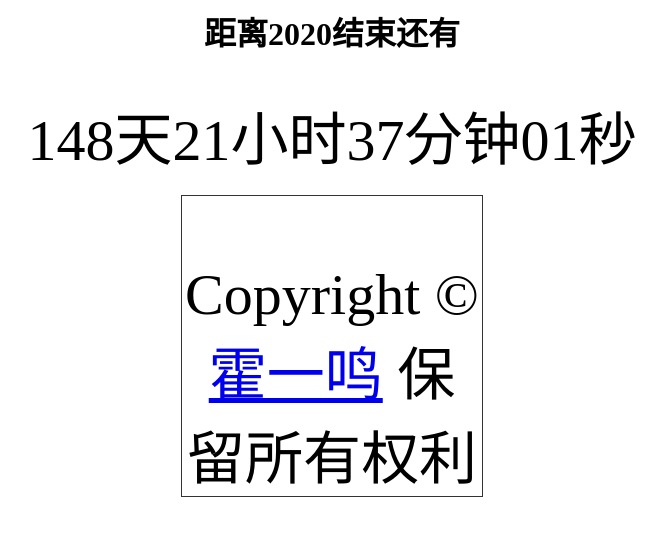
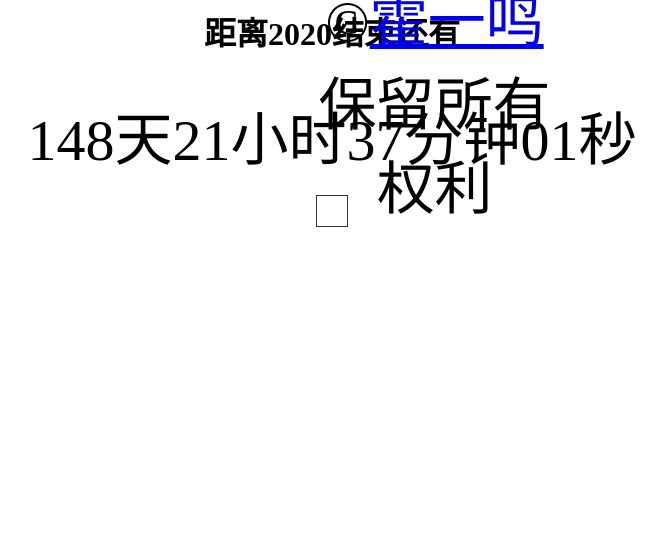
Before and after one commit to huoyiming/2020timer.github.io, a plain HTML site: page index.html in a window 1280 px wide. Shown: the whole page, without its empty margins (308-974 px from the left). Drawn offline with Linux system fonts and the light colour scheme.

Commit message:
Update index.html

```diff
--- a/index.html
+++ b/index.html
@@ -6,8 +6,8 @@
             font-size:58px;
         }
         #txt{
-        height:300px;
-        width:300px;
+        height:30px;
+        width:30px;
         border:1px solid #333333;
         text-align:center;
         position:relative
```
